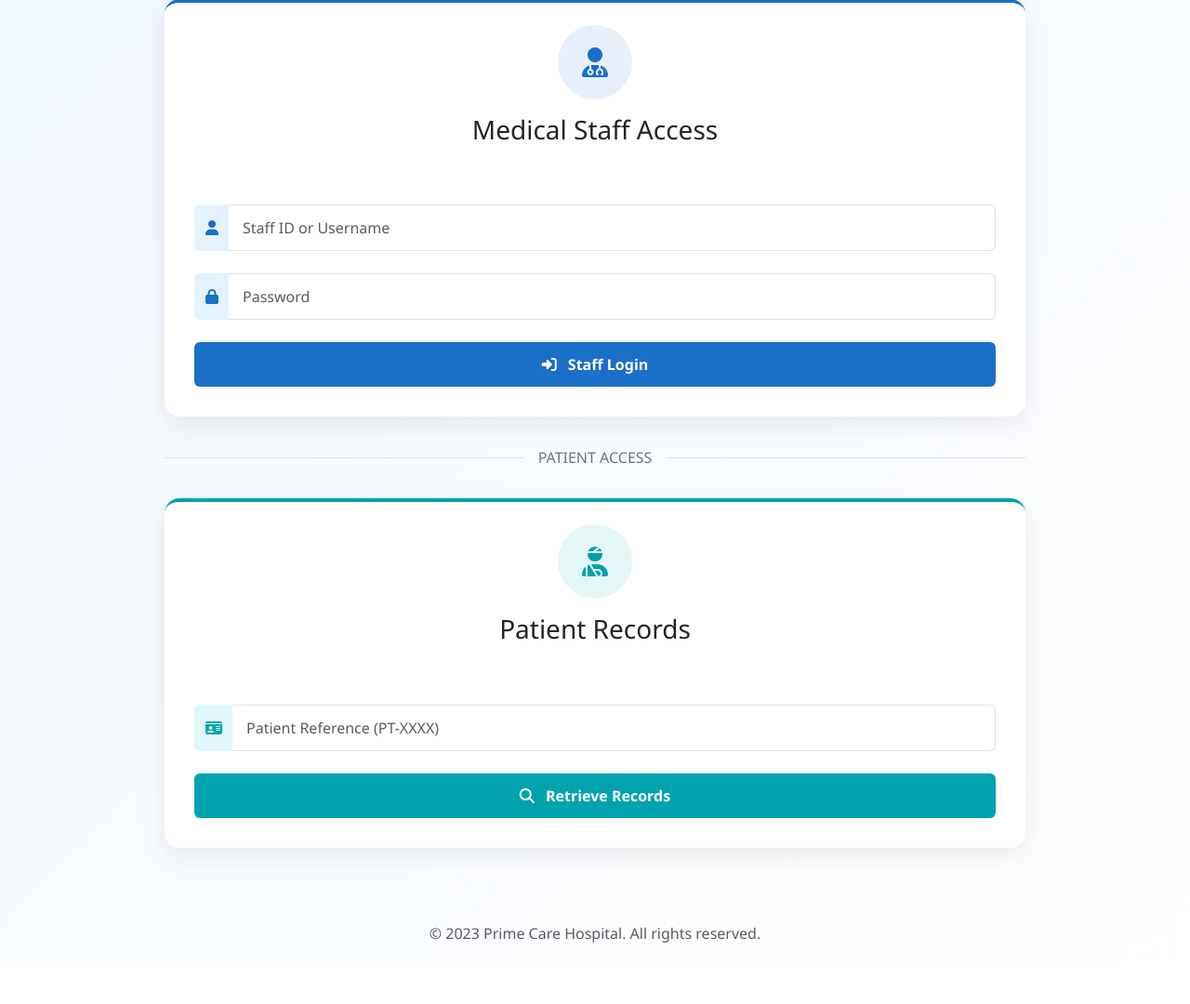
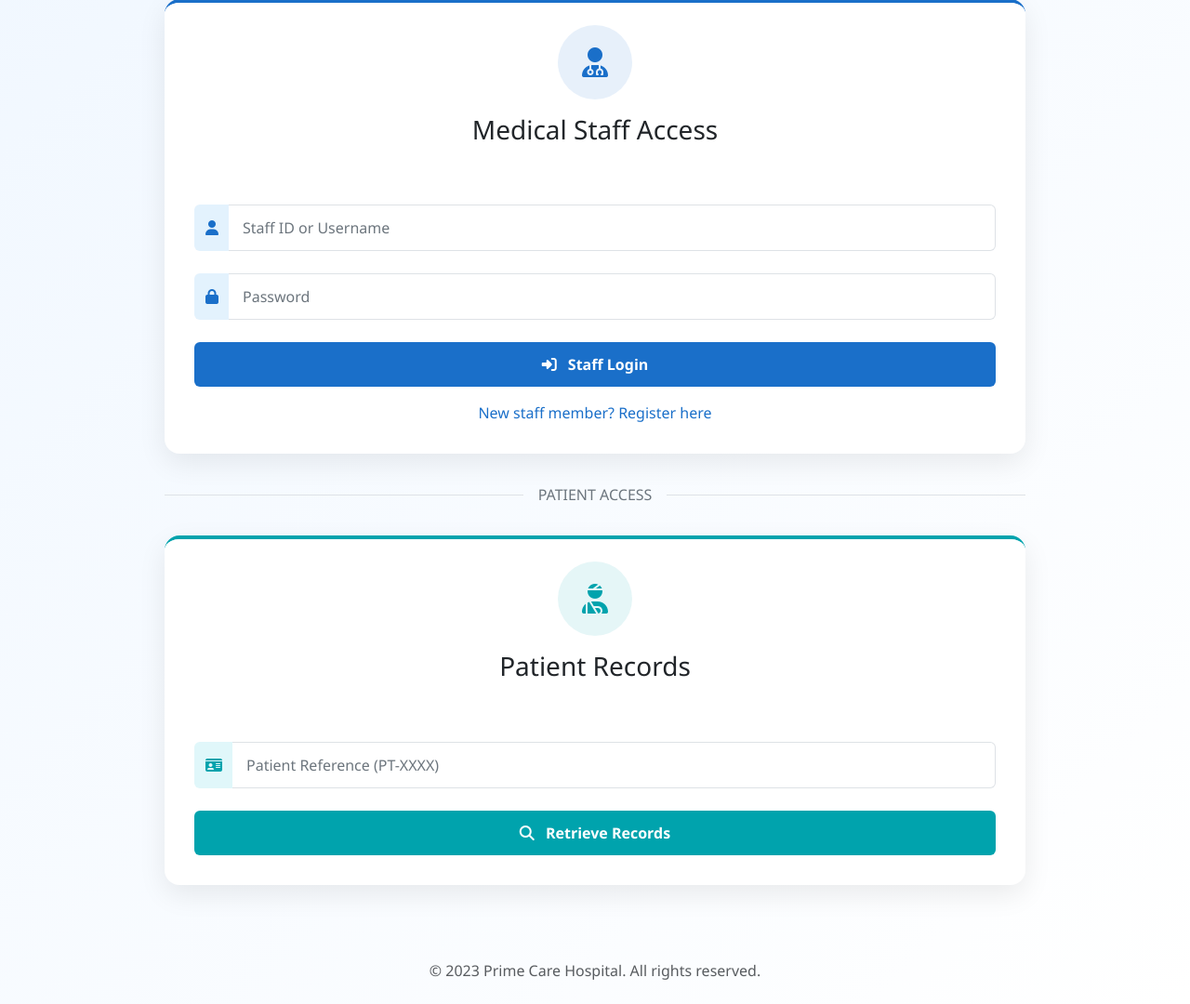
Before and after one commit to charmin16/hosp_mgt, a Flask app: page / in a window 1280 px wide. Shown: the part 182-1262 px from the top of the page at 93% size. Before the commit the page ends 1196 px from the top, so only its background shows below. Run offline with Flask 3, Linux system fonts and the light colour scheme.

Commit message:
update login html

```diff
--- a/templates/login.html
+++ b/templates/login.html
@@ -18,6 +18,8 @@
             background: linear-gradient(135deg, #f0f7ff 0%, #ffffff 100%);
             font-family: 'Segoe UI', Tahoma, Geneva, Verdana, sans-serif;
             min-height: 100vh;
+            display: flex;
+            flex-direction: column;
         }
 
         .hospital-header {
@@ -109,6 +111,12 @@
             padding: 12px 15px;
         }
 
+        /* Fix for placeholder text on desktop */
+        .form-control::placeholder {
+            color: #6c757d;
+            opacity: 1;
+        }
+
         .form-control:focus {
             box-shadow: 0 0 0 0.25rem rgba(26, 111, 201, 0.2);
         }
@@ -169,6 +177,19 @@
             margin-left: 1rem;
         }
 
+        .register-link {
+            display: block;
+            text-align: center;
+            margin-top: 1rem;
+            color: var(--hospital-blue);
+            text-decoration: none;
+            font-weight: 500;
+        }
+
+        .register-link:hover {
+            text-decoration: underline;
+        }
+
         @media (max-width: 768px) {
             .hospital-title {
                 font-size: 1.8rem;
@@ -181,6 +202,11 @@
             .card-icon {
                 width: 70px;
                 height: 70px;
+            }
+
+            /* Ensure patient card is fully visible on mobile */
+            .patient-card {
+                margin-top: 1rem;
             }
         }
 
@@ -226,7 +252,7 @@
         </div>
     </header>
 
-    <main class="container my-4">
+    <main class="container my-4 flex-grow-1">
         <div class="row justify-content-center">
             <div class="col-lg-10">
                 <!-- Staff Login Card -->
@@ -241,16 +267,29 @@
                         <form method="POST" action="{{url_for('login')}}">
                             <div class="input-group mb-4">
                                 <span class="input-group-text"><i class="fas fa-user"></i></span>
-                                <input type="text" name="username" class="form-control" placeholder="Staff ID or Username" required>
+                                <input type="text"
+                                       name="username"
+                                       class="form-control"
+                                       placeholder="Staff ID or Username"
+                                       required
+                                       autocomplete="username">
                             </div>
                             <div class="input-group mb-4">
                                 <span class="input-group-text"><i class="fas fa-lock"></i></span>
-                                <input type="password" name="password" class="form-control" placeholder="Password" required>
+                                <input type="password"
+                                       name="password"
+                                       class="form-control"
+                                       placeholder="Password"
+                                       required
+                                       autocomplete="current-password">
                             </div>
                             <button class="btn btn-staff text-white" type="submit">
                                 <i class="fas fa-sign-in-alt me-2"></i> Staff Login
                             </button>
                         </form>
+                        <a href="{{url_for('register')}}" class="register-link">
+                            New staff member? Register here
+                        </a>
                     </div>
                 </div>
 
```
